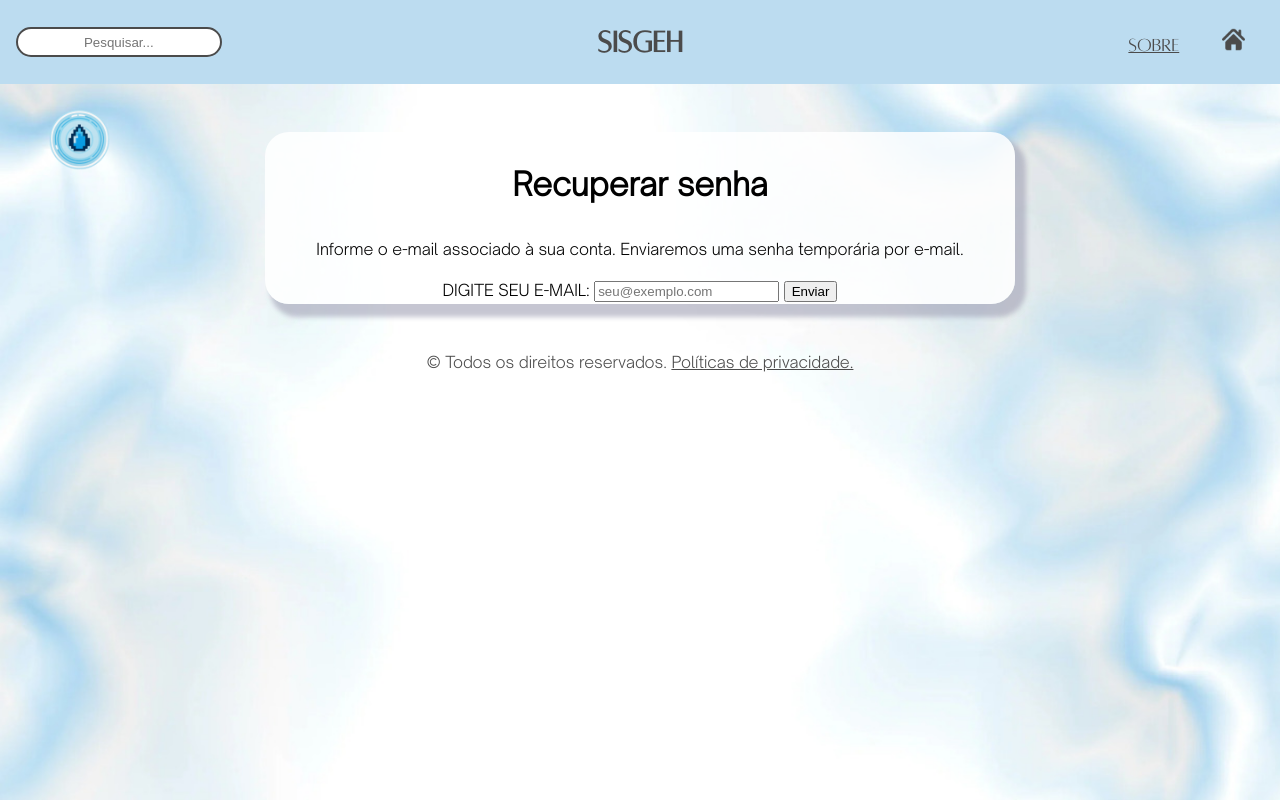
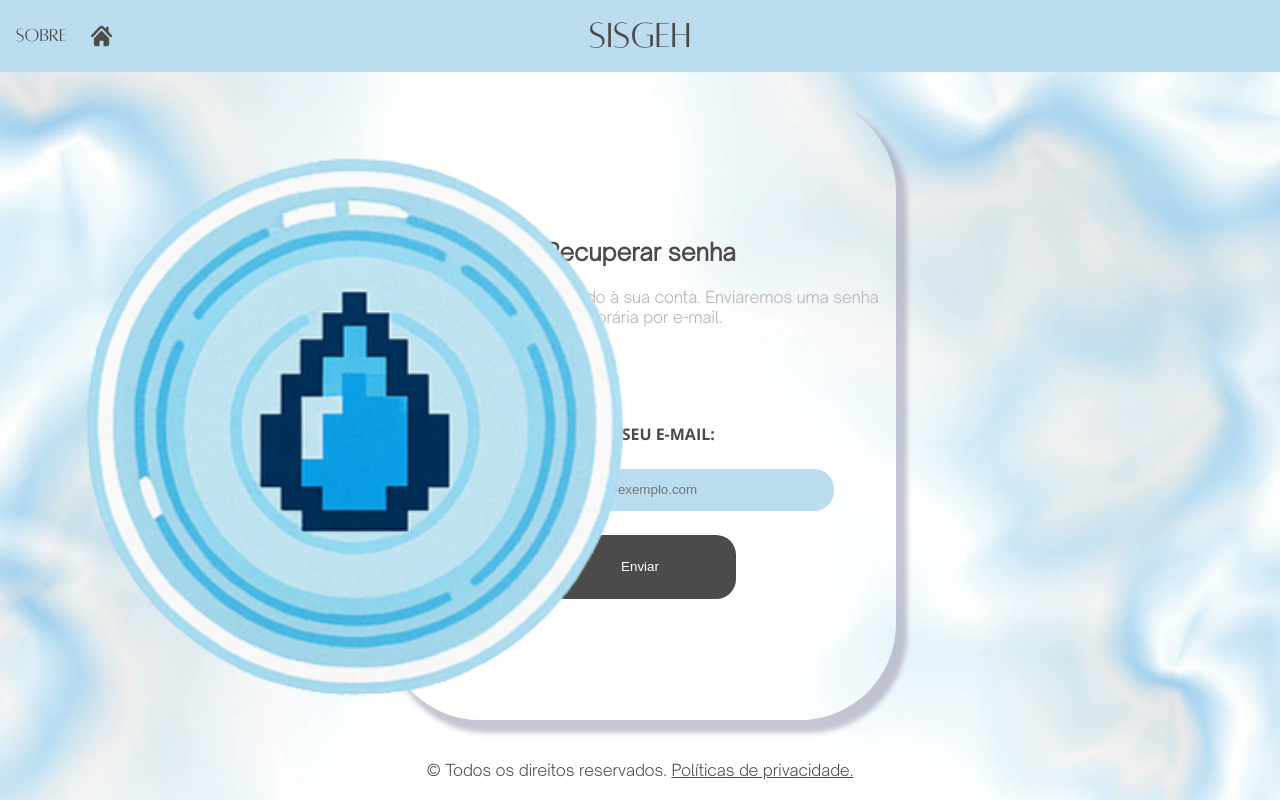
Before and after one commit to gabriel2728/PI---Projeto-Integrador, a PHP site: page /siteatual/recuperar_senha.html in a window 1280 px wide. Run offline with PHP 8.4, Linux system fonts and the light colour scheme.

Commit message:
Ajusta layout da recuperação de senha

```diff
--- a/css/estilo_recuperar_senha.css
+++ b/css/estilo_recuperar_senha.css
@@ -112,6 +112,63 @@ body {
     flex-wrap: wrap; /* Ajuda a ajustar a tela automatica fazendo os items que ultrapassar o limite de tela quebrar uma linha e descer.*/
 }
 
+header {
+    width: 100%;
+    box-sizing: border-box;
+    min-height: 72px;
+    background-color: #bcdcf0;
+    color: #4B4B4B;
+    font-family: "Alta";
+    display: grid;
+    grid-template-columns: 1fr auto 1fr;
+    align-items: center;
+    padding: 0.2rem 1rem;
+    white-space: nowrap;
+}
+
+.sisgeh {
+    grid-column: 2;
+    justify-self: center;
+    margin: 0;
+    font-size: clamp(1.8rem, 3vw, 3rem);
+    font-weight: normal;
+}
+
+.links {
+    grid-column: 1;
+    justify-self: start;
+    display: flex;
+    align-items: center;
+    flex-wrap: nowrap;
+    gap: clamp(0.8rem, 2vw, 1.5rem);
+    white-space: nowrap;
+}
+
+.links a {
+    color: #4B4B4B;
+    text-decoration: none;
+    display: inline-flex;
+    align-items: center;
+    gap: 0.45rem;
+    font-size: clamp(1rem, 1.5vw, 1.4rem);
+    line-height: 1;
+}
+
+.links a:hover {
+    color: #000000;
+}
+
+.header-spacer {
+    grid-column: 3;
+}
+
+.home {
+    width: 1.35rem;
+    height: auto;
+    flex: 0 0 auto;
+    display: block;
+}
+
 .layoutRecuperar_Senha {
     width: auto;
     display: flex;
--- a/recuperar_senha.html
+++ b/recuperar_senha.html
@@ -3,53 +3,43 @@
 <head>
 <meta charset="UTF-8">
 <meta name="viewport" content="width=device-width, initial-scale=1.0">
-<title>Histórico de Simulações</title>
-<link rel="stylesheet" href="css/components/header.css">
-<link rel="stylesheet" type="text/css" href="css/style002.css">
-
+<title>Recuperar senha - SiSGEH</title>
+<link rel="stylesheet" type="text/css" href="css/estilo_recuperar_senha.css">
 </head>
 <body>
 
 <header>
-        <div class="caixa_de_texto">
-            <input type="text" class="search-text" placeholder="Pesquisar...">
-        </div>
-        <h1 class="sisgeh"> SiSGEH </h1>
-        <nav class="links">
-            <ul>
-                <li>
-                    <a href="sobre.html" class="sobre"> Sobre </a>
-                </li>
+    <nav class="links" aria-label="Navegação principal">
+        <a href="sobre.html" class="sobre">Sobre</a>
+        <a href="index.html" class="link_home">
+            <img src="images/home.png" alt="Voltar para a Home" class="home">
+        </a>
+    </nav>
 
-                <li>
-                    <a href="index.html" class="link_home">
-                        <img src="images/home.png" alt="Voltar a Home" class="home">
-                    </a>
-                </li>
-            </ul>
-        </nav>
+    <h1 class="sisgeh">SiSGEH</h1>
+
+    <div class="header-spacer"></div>
 </header>
 
 <main>
-        <figure>
-            <img src="images/logo.png" class="logo SiSGEH">
-        </figure>
+    <img src="images/logo.png" alt="Logo SiSGEH" class="logo">
 
-        <div class="layout">
+    <div class="layoutRecuperar_Senha">
         <section class="recuperar_senha">
             <div class="mensagem">
                 <h1>Recuperar senha</h1>
                 <p>Informe o e-mail associado à sua conta. Enviaremos uma senha temporária por e-mail.</p>
             </div>
 
-                <form action="" method="POST">
-                        <label for="">DIGITE SEU E-MAIL:</label>
-                        <input type="email" name="" placeholder="seu@exemplo.com" maxlength="35" required>
+            <form action="recuperar_senha.php" method="POST">
+                <label for="email">DIGITE SEU E-MAIL:</label>
+                <input type="email" id="email" name="email" placeholder="seu@exemplo.com" maxlength="35" required>
                 <input type="submit" value="Enviar">
             </form>
         </section>
     </div>
 </main>
+
 <footer>
     <p>&copy; Todos os direitos reservados. <a href="politica.html">Políticas de privacidade.</a></p>
 </footer>
```
Also changed, not shown: recuperar_senha.php (+12 -13 lines). Lines whose indentation alone changed are shown as unchanged.
